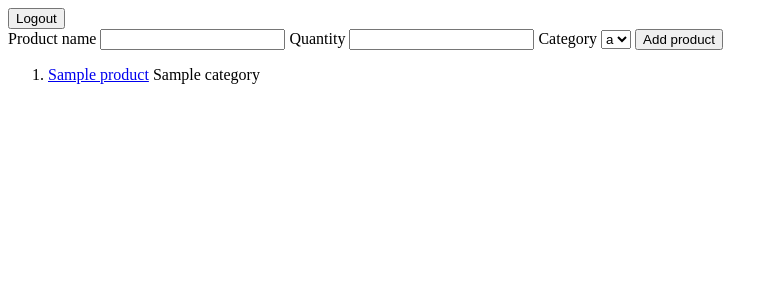
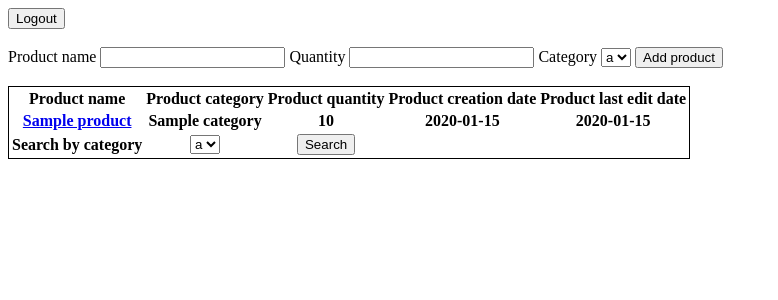
Before and after one commit to Georgkali/Product-Catalog, a PHP site: template app/Views/user.html.twig in a window 1280 px wide. Shown: the top 300 px of the page, without its empty margins (0-778 px from the left). Run offline with PHP 8.4, Linux system fonts and the light colour scheme; the template is opened without the code that fills it: most values are stand-ins (such as "Sample title", 1, 10 or a date in 2020); lists and menus that the app fills with data are empty; some libraries are stand-ins or nearby versions.

Commit message:
search modified

```diff
--- a/app/Controllers/UsersController.php
+++ b/app/Controllers/UsersController.php
@@ -39,4 +39,5 @@ class UsersController
         }
     }
 
+
 }
--- a/app/Views/user.html.twig
+++ b/app/Views/user.html.twig
@@ -7,13 +7,15 @@
     <meta http-equiv="X-UA-Compatible" content="ie=edge">
     <title>Product Catalog v1.0</title>
 
-    <form method="post" action="/logout">
-        <button type="submit">Logout</button>
-    </form>
-
 
 </head>
 <body>
+
+<form method="post" action="/logout">
+    <button type="submit">Logout</button>
+</form>
+<br>
+
 <form method="post" action="/addProduct">
 
     <label for="name">Product name</label>
@@ -28,12 +30,42 @@
         <option value="d">d</option>
     </select>
     <button type="submit">Add product</button>
-    <ol>
-        {% for product in products %}
-            <li><a href="{{ product.id }}">{{ product.productname }}</a> {{ product.category }}</li>
-        {% endfor %}
-    </ol>
+</form>
+<br>
+<table style="border-width: 1px; border-color: black; border-style: solid">
+    <tr>
+        <th>Product name</th>
+        <th>Product category</th>
+        <th>Product quantity</th>
+        <th>Product creation date</th>
+        <th>Product last edit date</th>
+    </tr>
+    {% for product in products %}
+        <tr>
+            <th><a href="{{ product.getId }}">{{ product.productname }}</a></th>
+            <th> {{ product.category }}</th>
+            <th> {{ product.qty }}</th>
+            <th>{{ product.adddate }}</th>
+            <th>{{ product.lasteditdate }}</th>
+        </tr>
+    {% endfor %}
+    <tr>
+        <th>Search by category</th>
+        <form method="post" action="/searchByCategory">
+            <th><select name="category" required>
+                    <option value="a">a</option>
+                    <option value="b">b</option>
+                    <option value="c">c</option>
+                    <option value="d">d</option>
+                </select></th>
+            <th>
+                <button type="submit">Search</button>
+            </th>
+        </form>
 
+        <th></th>
+    </tr>
+</table>
 
 
 </form>
--- a/index.php
+++ b/index.php
@@ -47,6 +47,9 @@ $router->get('/{id}', function ($id = '{id}') use ($twig, $productsController) {
 $router->post('/delete', 'ProductsController@delete');
 $router->post('/edit', 'ProductsController@edit');
 
+$router->post('/searchByCategory', function () use ($twig, $productsController) {
+    echo $twig->render('user.html.twig', ['products' => $productsController->searchByCategory()->getProducts()]);
+});
 
 
 $router->post('/logout', 'MainController@logout');
```
Also changed, not shown: app/Controllers/ProductsController.php (+8 -1 lines), app/Repositories/ProductsRepository.php (+14 -1 lines).
